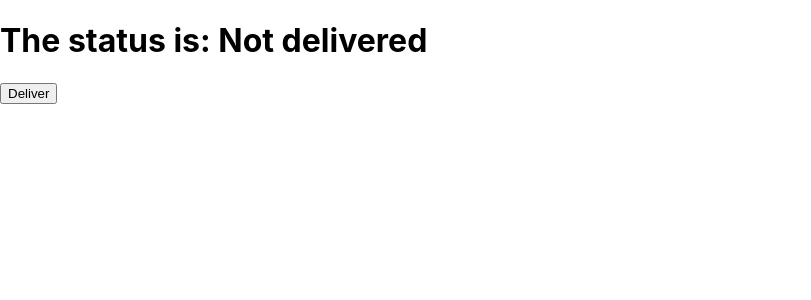
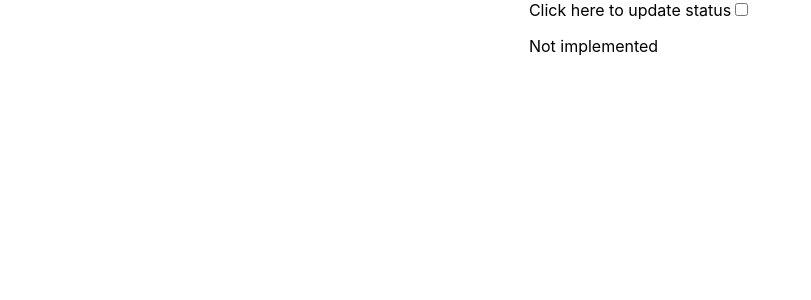
Before and after one commit to freitas022/reactjs-building-an-interface, a React (Create React App) app: page / in a window 1280 px wide. Shown: the top 300 px of the page, without its empty margins (0-811 px from the left). Built offline with nearby package versions, Linux system fonts and the light colour scheme.

Commit message:
useState to manage checkbox state in React

```diff
--- a/src/App.js
+++ b/src/App.js
@@ -2,12 +2,12 @@ import './App.css';
 import { useState } from 'react';
 
 function App() {
-  const [status, setStatus] = useState("Not delivered");
+  const [status, setStatus] = useState(false);
   return (
     <div>
-      <h1>The status is: {status}</h1>
-
-      <button onClick={() => setStatus("Delivered")}>Deliver</button>
+      <label>Click here to update status</label>
+      <input type="checkbox" value={status} onChange={() => setStatus(!status)} />
+      <p>{status ? "Ok" : "Not implemented"}</p>
     </div>
   )
 }
--- a/src/index.css
+++ b/src/index.css
@@ -11,3 +11,9 @@ code {
   font-family: source-code-pro, Menlo, Monaco, Consolas, 'Courier New',
     monospace;
 }
+
+body {
+  display: flex;
+  flex-direction: column;
+  place-items: center;
+}
--- a/src/index.js
+++ b/src/index.js
@@ -2,7 +2,6 @@ import React from 'react';
 import ReactDOM from 'react-dom/client';
 import App from './App';
 import './index.css';
-import reportWebVitals from './reportWebVitals';
 
 const root = ReactDOM.createRoot(document.getElementById('root'));
 root.render(
@@ -10,8 +9,3 @@ root.render(
     <App />
   </React.StrictMode>
 );
-
-// If you want to start measuring performance in your app, pass a function
-// to log results (for example: reportWebVitals(console.log))
-// or send to an analytics endpoint. Learn more: https://bit.ly/CRA-vitals
-reportWebVitals();
```
